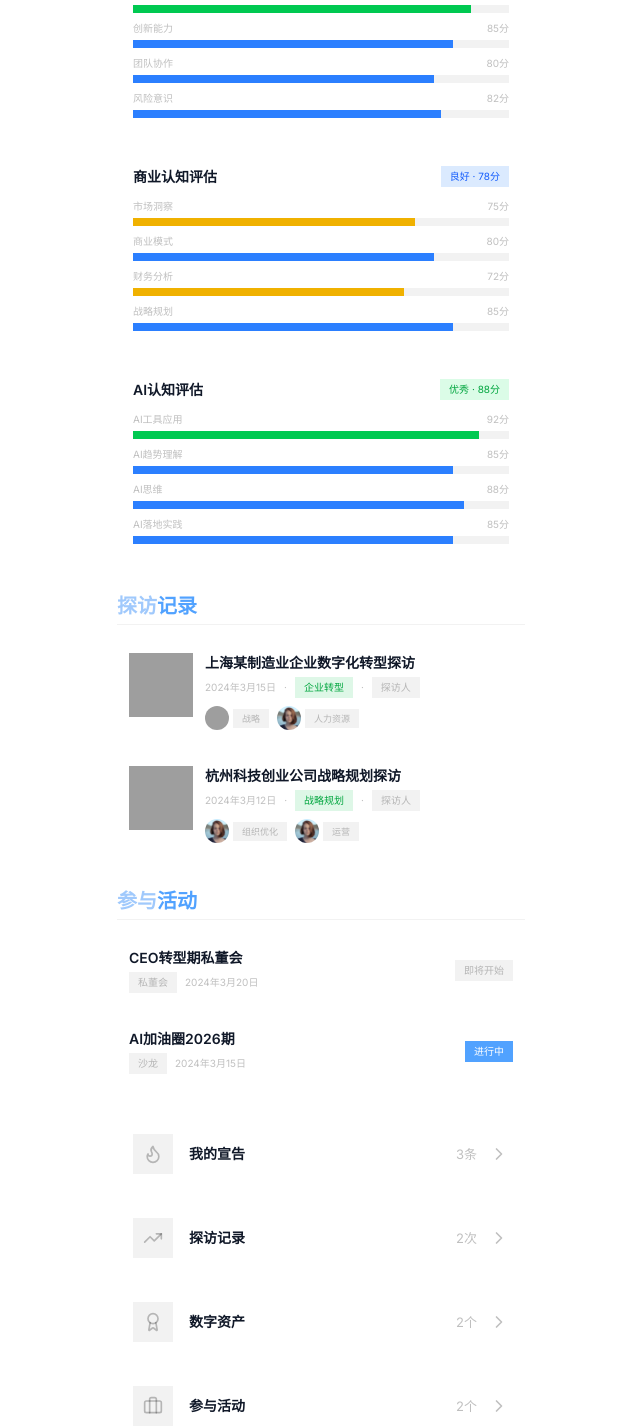
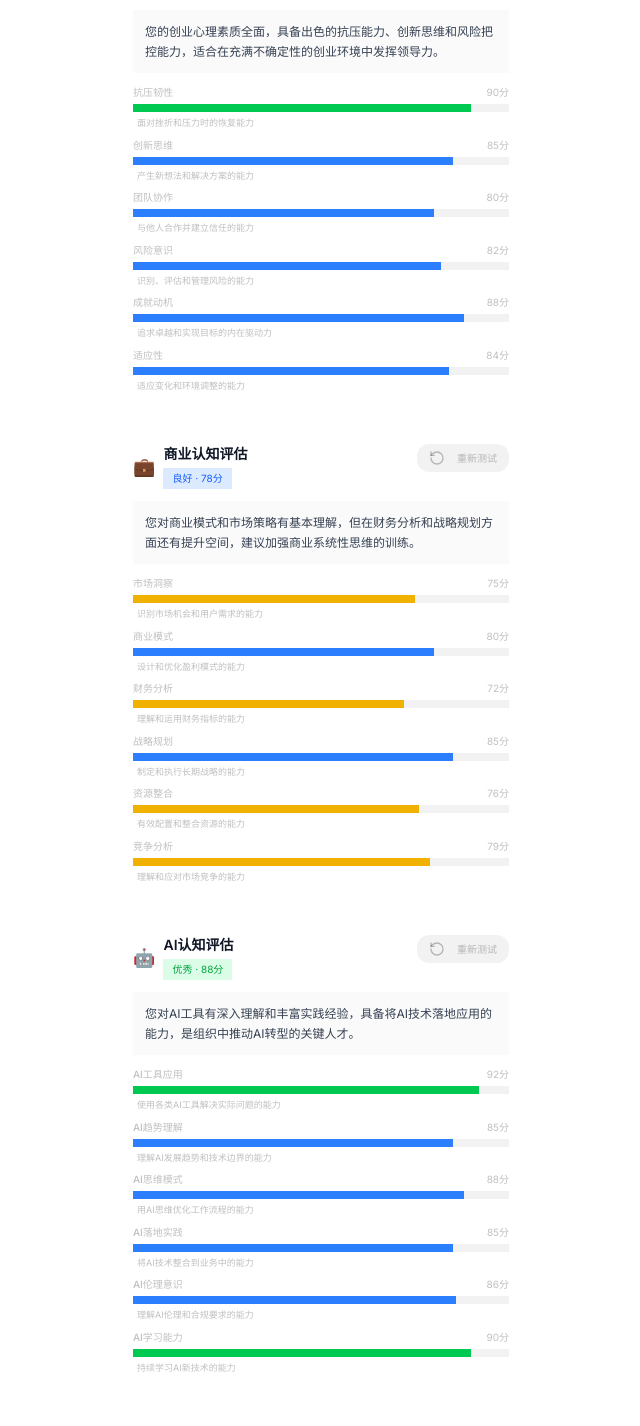
Before and after one commit to rangchang-star/ranchang, a Next.js app: page /profile in a window 1280 px wide. Shown: the part 852-2278 px from the top of the page, without its empty margins (319-959 px from the left). Built offline with nearby package versions, Linux system fonts and the light colour scheme; grey boxes are pictures that could not be loaded.

Commit message:
feat: 完善量表评估体系，添加四个成熟量表及总结重测功能

```diff
--- a/src/app/profile/page.tsx
+++ b/src/app/profile/page.tsx
@@ -5,7 +5,23 @@ import { BottomNav } from '@/components/bottom-nav';
 import { Button } from '@/components/ui/button';
 import { Badge } from '@/components/ui/badge';
 import { Avatar, AvatarFallback, AvatarImage } from '@/components/ui/avatar';
-import { Settings, Flame, TrendingUp, Briefcase, Award, ChevronRight, PlayCircle, Clock, Heart, Edit, Mic, Upload } from 'lucide-react';
+import { Settings, Flame, TrendingUp, Briefcase, Award, ChevronRight, PlayCircle, Clock, Heart, Edit, Mic, Upload, RotateCcw } from 'lucide-react';
+
+// 量表维度类型
+interface AssessmentDimension {
+  name: string;
+  score: number;
+  description: string;
+}
+
+// 量表类型
+interface Assessment {
+  name: string;
+  score: number;
+  level: string;
+  summary: string;
+  dimensions: AssessmentDimension[];
+}
 
 // 行业数据项（必选）
 const industryOptions = [
@@ -38,42 +54,87 @@ const declarationDirections = [
   { id: 'environment', name: '环境', icon: 'icon-environment.jpg' }
 ];
 
-// 量表结果数据（图形化展示）
-const assessmentResults = [
-  {
+// 量表结果数据（基于成熟量表设计）
+
+/**
+ * 量表1：创业心理评估
+ * 理论基础：心理资本理论（Psychological Capital Theory - Luthans et al.）
+ * 参考量表：PCQ-24心理资本问卷、创业自我效能感量表
+ */
+const entrepreneurialPsychologyAssessment = {
   name: '创业心理评估',
   score: 85,
   level: '优秀',
+  summary: '您的创业心理素质全面，具备出色的抗压能力、创新思维和风险把控能力，适合在充满不确定性的创业环境中发挥领导力。',
   dimensions: [
-      { name: '抗压能力', score: 90 },
-      { name: '创新能力', score: 85 },
-      { name: '团队协作', score: 80 },
-      { name: '风险意识', score: 82 }
+    { name: '抗压韧性', score: 90, description: '面对挫折和压力时的恢复能力' },
+    { name: '创新思维', score: 85, description: '产生新想法和解决方案的能力' },
+    { name: '团队协作', score: 80, description: '与他人合作并建立信任的能力' },
+    { name: '风险意识', score: 82, description: '识别、评估和管理风险的能力' },
+    { name: '成就动机', score: 88, description: '追求卓越和实现目标的内在驱动力' },
+    { name: '适应性', score: 84, description: '适应变化和环境调整的能力' }
   ]
-  },
-  {
+};
+
+/**
+ * 量表2：商业认知评估
+ * 理论基础：创业认知理论（Entrepreneurial Cognition Theory - Baron & Shane）
+ * 参考量表：商业洞察力评估、创业认知量表
+ */
+const businessCognitionAssessment = {
   name: '商业认知评估',
   score: 78,
   level: '良好',
+  summary: '您对商业模式和市场策略有基本理解，但在财务分析和战略规划方面还有提升空间，建议加强商业系统性思维的训练。',
   dimensions: [
-      { name: '市场洞察', score: 75 },
-      { name: '商业模式', score: 80 },
-      { name: '财务分析', score: 72 },
-      { name: '战略规划', score: 85 }
+    { name: '市场洞察', score: 75, description: '识别市场机会和用户需求的能力' },
+    { name: '商业模式', score: 80, description: '设计和优化盈利模式的能力' },
+    { name: '财务分析', score: 72, description: '理解和运用财务指标的能力' },
+    { name: '战略规划', score: 85, description: '制定和执行长期战略的能力' },
+    { name: '资源整合', score: 76, description: '有效配置和整合资源的能力' },
+    { name: '竞争分析', score: 79, description: '理解和应对市场竞争的能力' }
   ]
-  },
-  {
+};
+
+/**
+ * 量表3：AI认知评估
+ * 理论基础：AI素养框架（EU DigComp Framework）、数字素养模型
+ * 参考量表：AI应用能力评估、数字素养问卷
+ */
+const aiCognitionAssessment = {
   name: 'AI认知评估',
   score: 88,
   level: '优秀',
+  summary: '您对AI工具有深入理解和丰富实践经验，具备将AI技术落地应用的能力，是组织中推动AI转型的关键人才。',
   dimensions: [
-      { name: 'AI工具应用', score: 92 },
-      { name: 'AI趋势理解', score: 85 },
-      { name: 'AI思维', score: 88 },
-      { name: 'AI落地实践', score: 85 }
+    { name: 'AI工具应用', score: 92, description: '使用各类AI工具解决实际问题的能力' },
+    { name: 'AI趋势理解', score: 85, description: '理解AI发展趋势和技术边界的能力' },
+    { name: 'AI思维模式', score: 88, description: '用AI思维优化工作流程的能力' },
+    { name: 'AI落地实践', score: 85, description: '将AI技术整合到业务中的能力' },
+    { name: 'AI伦理意识', score: 86, description: '理解AI伦理和合规要求的能力' },
+    { name: 'AI学习能力', score: 90, description: '持续学习AI新技术的能力' }
   ]
-  }
-];
+};
+
+/**
+ * 量表4：事业使命感评估
+ * 理论基础：使命感理论（Calling Theory - Steger et al.）、职业价值观理论（Super）
+ * 参考量表：使命承诺量表（Calling and Vocation Questionnaire）、职业价值观问卷
+ */
+const careerMissionAssessment = {
+  name: '事业使命感评估',
+  score: 82,
+  level: '良好',
+  summary: '您有清晰的职业使命感，能够将个人价值观与社会价值结合，建议在使命传达和团队感召方面进一步加强影响力。',
+  dimensions: [
+    { name: '使命感清晰度', score: 85, description: '对自身使命和愿景的清晰程度' },
+    { name: '社会价值认同', score: 80, description: '认同工作对社会贡献的程度' },
+    { name: '内在驱动力', score: 84, description: '基于使命感而非外部奖励的工作动力' },
+    { name: '使命坚持', score: 78, description: '在困难中坚持使命的韧性' },
+    { name: '使命传达', score: 79, description: '向他人传达使命和价值观的能力' },
+    { name: '使命整合', score: 86, description: '将使命融入日常工作决策的能力' }
+  ]
+};
 
 // 用户基本信息
 const userInfo = {
@@ -92,7 +153,7 @@ const userInfo = {
     date: '2024年3月1日',
     views: 2847,
   },
-  assessments: assessmentResults,
+  assessments: [entrepreneurialPsychologyAssessment, businessCognitionAssessment, aiCognitionAssessment, careerMissionAssessment] as Assessment[],
 };
 
 // 探访记录（管理员后台确认后出现）
@@ -192,6 +253,15 @@ const menuItems = [
     action: 'view-activities',
   },
 ];
+
+// 量表图标映射
+const getAssessmentIcon = (name: string) => {
+  if (name === '创业心理评估') return '🧠';
+  if (name === '商业认知评估') return '💼';
+  if (name === 'AI认知评估') return '🤖';
+  if (name === '事业使命感评估') return '🎯';
+  return '📊';
+};
 
 export default function ProfilePage() {
   const [activeTab, setActiveTab] = useState<'records' | 'assets'>('records');
@@ -342,23 +412,45 @@ export default function ProfilePage() {
               </h2>
             </div>
             <div className="h-[1px] bg-[rgba(0,0,0,0.05)] mb-4" />
-            <div className="space-y-4">
-              {userInfo.assessments.map((assessment, idx) => (
+            <div className="space-y-5">
+              {userInfo.assessments.map((assessment: Assessment, idx: number) => (
                 <div key={idx} className="p-4 bg-white">
-                  <div className="flex items-center justify-between mb-3">
+                  {/* 量表标题和总分 */}
+                  <div className="flex items-start justify-between mb-3">
+                    <div className="flex items-center space-x-2">
+                      <span className="text-lg">{getAssessmentIcon(assessment.name)}</span>
+                      <div>
                         <h3 className="text-sm font-semibold text-gray-900">{assessment.name}</h3>
-                    <Badge className={`rounded-none font-normal text-[10px] ${
-                      assessment.level === '优秀' ? 'bg-green-100 text-green-600' : 'bg-blue-100 text-blue-600'
+                        <Badge className={`rounded-none font-normal text-[10px] mt-1 ${
+                          assessment.level === '优秀' ? 'bg-green-100 text-green-600' :
+                          assessment.level === '良好' ? 'bg-blue-100 text-blue-600' :
+                          'bg-yellow-100 text-yellow-600'
                         }`}>
                           {assessment.level} · {assessment.score}分
                         </Badge>
                       </div>
+                    </div>
+                    <Button
+                      className="bg-[rgba(0,0,0,0.05)] hover:bg-[rgba(0,0,0,0.1)] text-[rgba(0,0,0,0.25)] font-normal text-[10px] px-3 py-1 h-7 flex items-center space-x-1"
+                    >
+                      <RotateCcw className="w-3 h-3" />
+                      <span>重新测试</span>
+                    </Button>
+                  </div>
+
+                  {/* 一句话总结 */}
+                  <div className="p-3 bg-[rgba(0,0,0,0.02)] mb-3">
+                    <p className="text-[12px] text-gray-700 leading-relaxed">
+                      {assessment.summary}
+                    </p>
+                  </div>
+
                   {/* 维度条形图 */}
                   <div className="space-y-2">
-                    {assessment.dimensions.map((dimension, dimIdx) => (
+                    {assessment.dimensions.map((dimension: AssessmentDimension, dimIdx: number) => (
                       <div key={dimIdx} className="space-y-1">
                         <div className="flex items-center justify-between text-[10px] text-[rgba(0,0,0,0.25)]">
-                          <span>{dimension.name}</span>
+                          <span className="font-medium">{dimension.name}</span>
                           <span>{dimension.score}分</span>
                         </div>
                         <div className="w-full bg-[rgba(0,0,0,0.05)] h-2">
@@ -371,6 +463,9 @@ export default function ProfilePage() {
                             style={{ width: `${dimension.score}%` }}
                           />
                         </div>
+                        <p className="text-[9px] text-[rgba(0,0,0,0.25)] pl-1">
+                          {dimension.description}
+                        </p>
                       </div>
                     ))}
                   </div>
```
Lines whose indentation alone changed are shown as unchanged.
